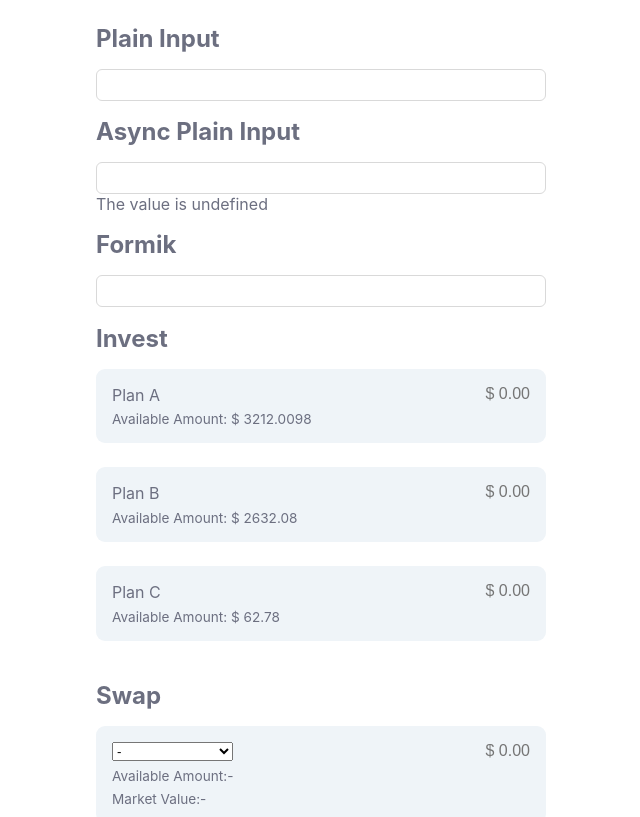
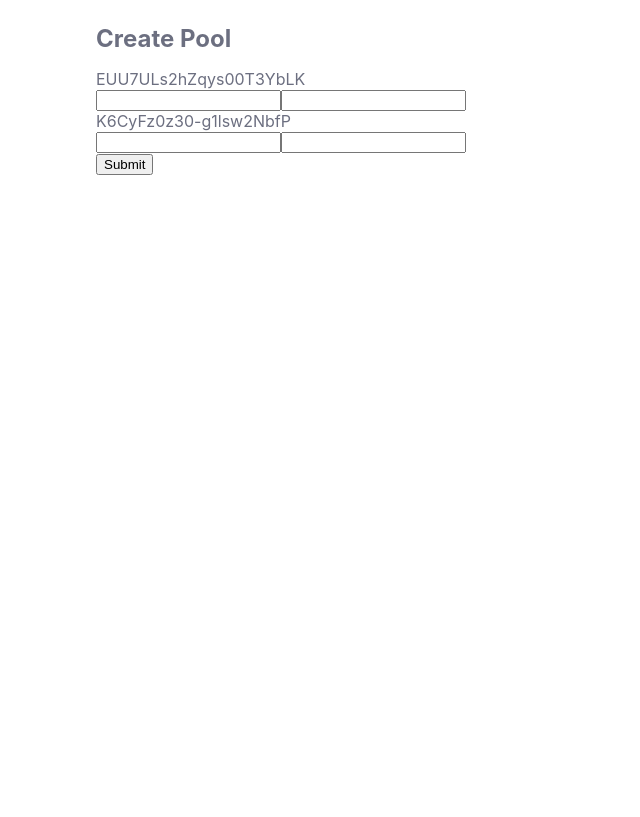
Before and after one commit to ctsin/async-input, a React (Create React App) app: page / in a window 1280 px wide. Shown: the top 817 px of the page, without its empty margins (319-959 px from the left). Built offline with nearby package versions, Linux system fonts and the light colour scheme.

Commit message:
FieldArray works

```diff
--- a/src/App.tsx
+++ b/src/App.tsx
@@ -5,17 +5,19 @@ import { PlainInput } from "./Components/PlainInput";
 import { PlainInputAsync } from "./Components/PlainInputAsync";
 import { QueryClient, QueryClientProvider } from "@tanstack/react-query";
 import { BankCard } from "./Components/BankCard";
+import { CreatePool } from "./Components/CreatePool";
 
 export const App = () => {
   const queryClient = new QueryClient();
   return (
     <QueryClientProvider client={queryClient}>
-      <PlainInput />
-      <PlainInputAsync />
-      <FormikForm />
-      <Liquidity />
-      <Swap />
-      <BankCard />
+      <CreatePool />
+      {/* <PlainInput /> */}
+      {/* <PlainInputAsync /> */}
+      {/* <FormikForm /> */}
+      {/* <Liquidity /> */}
+      {/* <Swap /> */}
+      {/* <BankCard /> */}
     </QueryClientProvider>
   );
 };
--- a/src/Components/CreatePool.tsx
+++ b/src/Components/CreatePool.tsx
@@ -1,24 +1,88 @@
 import { useState } from "react";
-import { NumberFormatValues } from "react-number-format";
+import { NumberFormatValues, NumericFormat } from "react-number-format";
 import { CardContainer, H1, NumericPlain } from "./Styled";
+import {
+  Field,
+  FieldArray,
+  FieldProps,
+  Form,
+  Formik,
+  FormikConfig,
+} from "formik";
+import { nanoid } from "nanoid";
+
+interface WarrantField {
+  warrantId: string;
+  weight: number | undefined;
+  amount: number | undefined;
+  balance: number | undefined;
+}
+
+interface Values {
+  warrants: WarrantField[];
+}
 
 export const CreatePool = () => {
-  const [value, setValue] = useState<number | undefined>(undefined);
-
-  const onValueChange = (values: NumberFormatValues) => {
-    console.log(
-      "🚀 ~ file: PlainInput.tsx:9 ~ onValueChange ~ values:",
-      values
-    );
-    const { floatValue } = values;
-
-    setValue(floatValue);
+  const initialValues: Values = {
+    warrants: [
+      {
+        warrantId: nanoid(),
+        weight: undefined,
+        amount: undefined,
+        balance: undefined,
+      },
+      {
+        warrantId: nanoid(),
+        weight: undefined,
+        amount: undefined,
+        balance: undefined,
+      },
+    ],
+  };
+  const onSubmit: FormikConfig<Values>["onSubmit"] = (values) => {
+    console.log("🚀 ~ file: CreatePool.tsx:59 ~ CreatePool ~ values:", values);
   };
 
   return (
     <CardContainer>
-      <H1>Plain Input</H1>
-      <NumericPlain value={value} onValueChange={onValueChange} />
+      <H1>Create Pool</H1>
+      <Formik initialValues={initialValues} onSubmit={onSubmit}>
+        {({ values }) => (
+          <Form>
+            <FieldArray name="warrants">
+              {(arrayHelpers) => {
+                return (
+                  <>
+                    {values.warrants.map(
+                      ({ warrantId, weight, amount, balance }, index) => {
+                        return (
+                          <div key={warrantId}>
+                            <div>{warrantId}</div>
+                            <Field
+                              name={`warrants.${index}.weight`}
+                              as={NumericFormat}
+                            />
+                            <Field name={`warrants.${index}.amount`}>
+                              {({
+                                field,
+                              }: FieldProps<
+                                Values["warrants"][number]["amount"]
+                              >) => {
+                                return <NumericFormat {...field} />;
+                              }}
+                            </Field>
+                          </div>
+                        );
+                      }
+                    )}
+                  </>
+                );
+              }}
+            </FieldArray>
+            <button type="submit">Submit</button>
+          </Form>
+        )}
+      </Formik>
     </CardContainer>
   );
 };
--- a/src/Components/PlainInput.tsx
+++ b/src/Components/PlainInput.tsx
@@ -18,7 +18,11 @@ export const PlainInput = () => {
   return (
     <CardContainer>
       <H1>Plain Input</H1>
-      <NumericPlain value={value} onValueChange={onValueChange} />
+      <NumericPlain
+        value={value}
+        onValueChange={onValueChange}
+        thousandSeparator=","
+      />
     </CardContainer>
   );
 };
```
